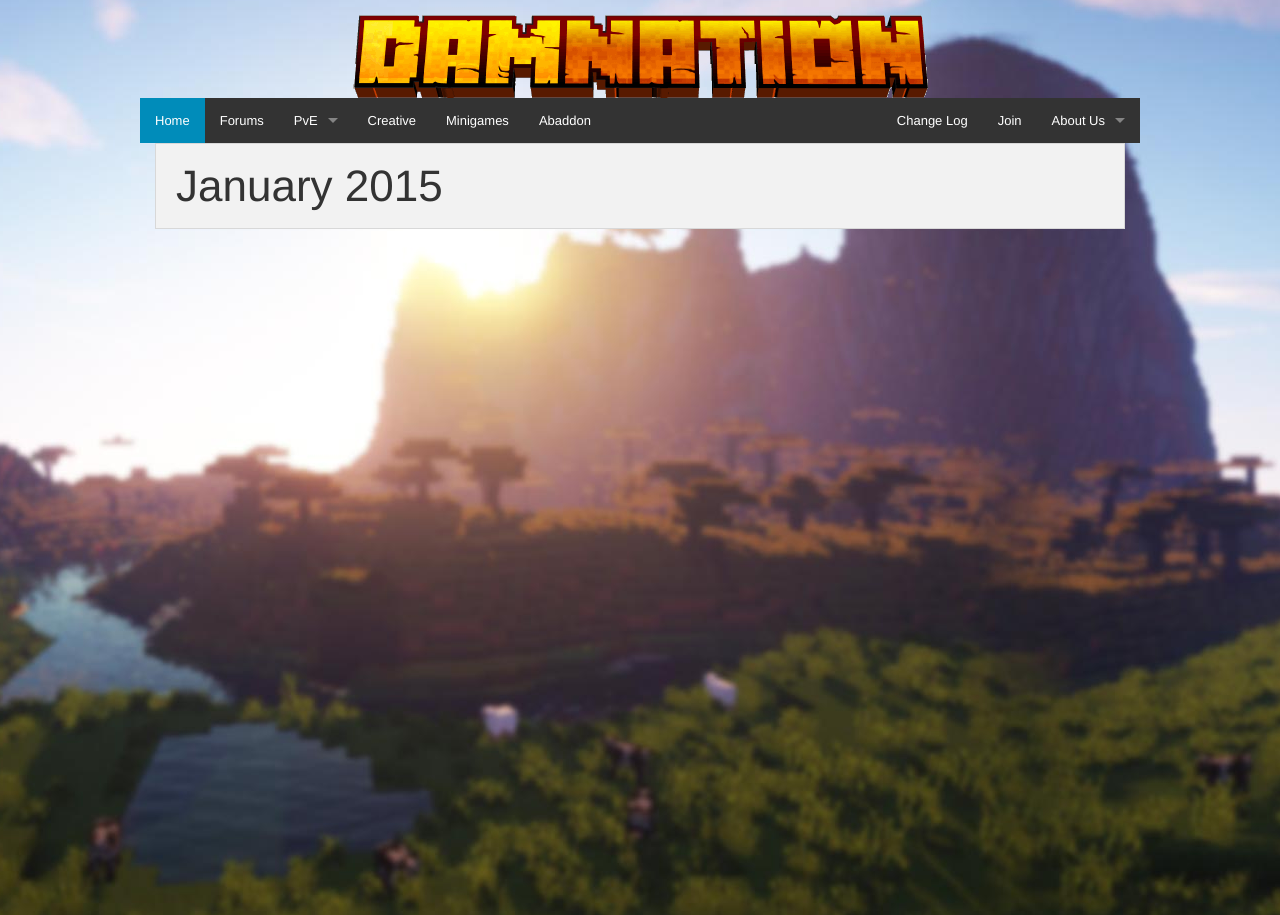
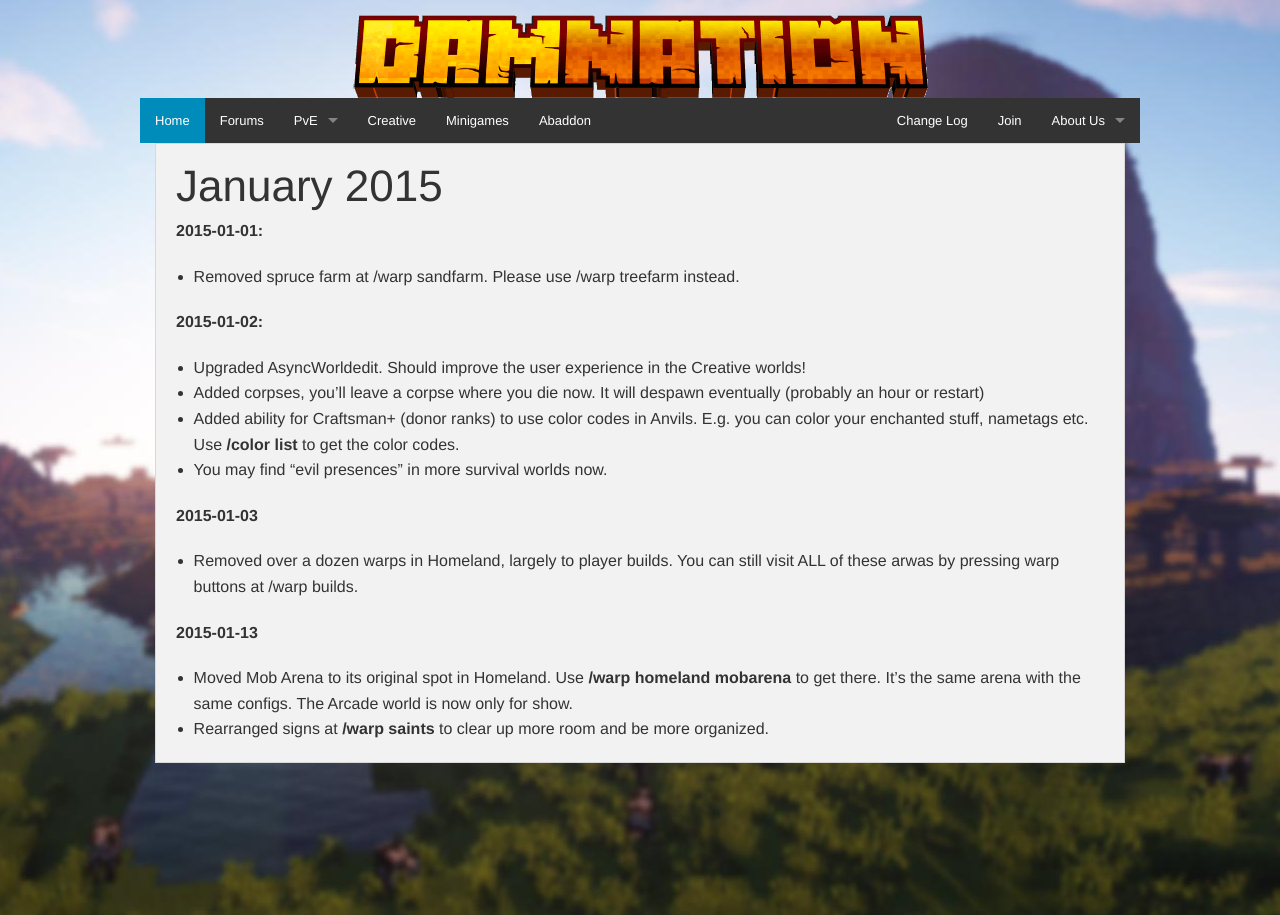
Before and after one commit to damnation-eu/website-beta, a Jekyll site: the page built from cl/2015/1.md, in a window 1280 px wide. Built offline with Jekyll 4.4.1, drawn with Linux system fonts in a browser that asks for light colours; nearby versions of some CDN libraries; library files that are not in the unit come from our copies.

Commit message:
Update 1.md

```diff
--- a/cl/2015/1.md
+++ b/cl/2015/1.md
@@ -1,3 +1,23 @@
 ---
 ---
 # January 2015
+
+**2015-01-01:**
+
+* Removed spruce farm at /warp sandfarm. Please use /warp treefarm instead.
+
+**2015-01-02:**
+
+* Upgraded AsyncWorldedit. Should improve the user experience in the Creative worlds!
+* Added corpses, you'll leave a corpse where you die now. It will despawn eventually (probably an hour or restart)
+* Added ability for Craftsman+ (donor ranks) to use color codes in Anvils. E.g. you can color your enchanted stuff, nametags etc. Use **/color list** to get the color codes.
+* You may find "evil presences" in more survival worlds now.
+
+**2015-01-03**
+
+* Removed over a dozen warps in Homeland, largely to player builds. You can still visit ALL of these arwas by pressing warp buttons at /warp builds.
+
+**2015-01-13**
+
+* Moved Mob Arena to its original spot in Homeland. Use **/warp homeland mobarena** to get there. It's the same arena with the same configs. The Arcade world is now only for show.
+* Rearranged signs at **/warp saints** to clear up more room and be more organized.
```
